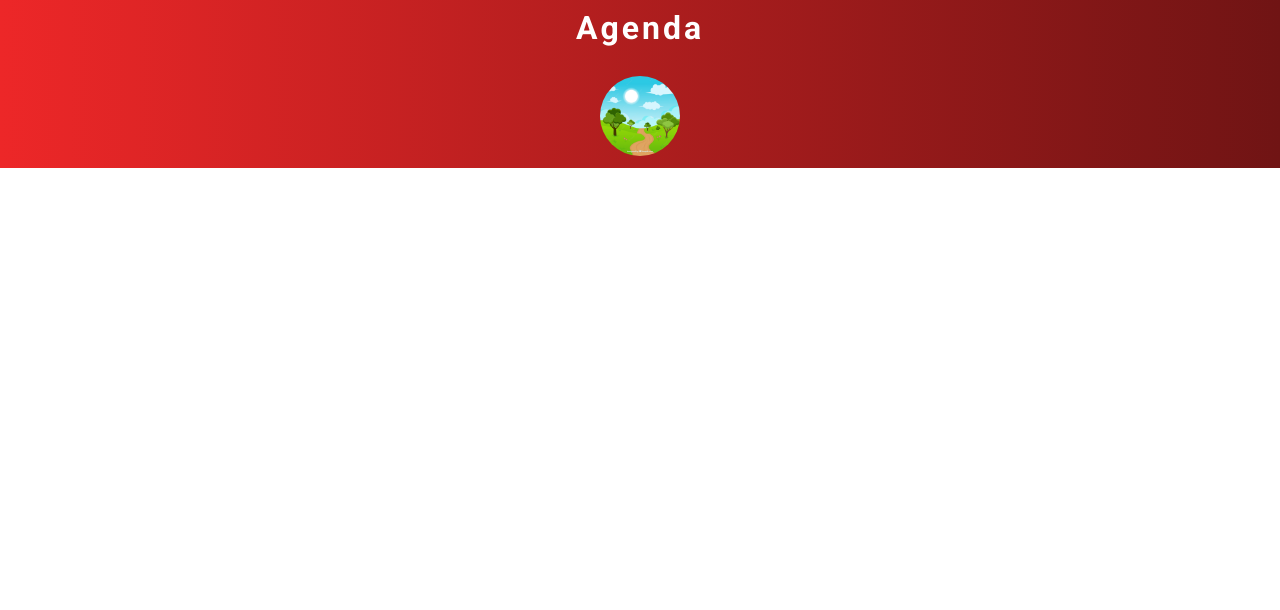
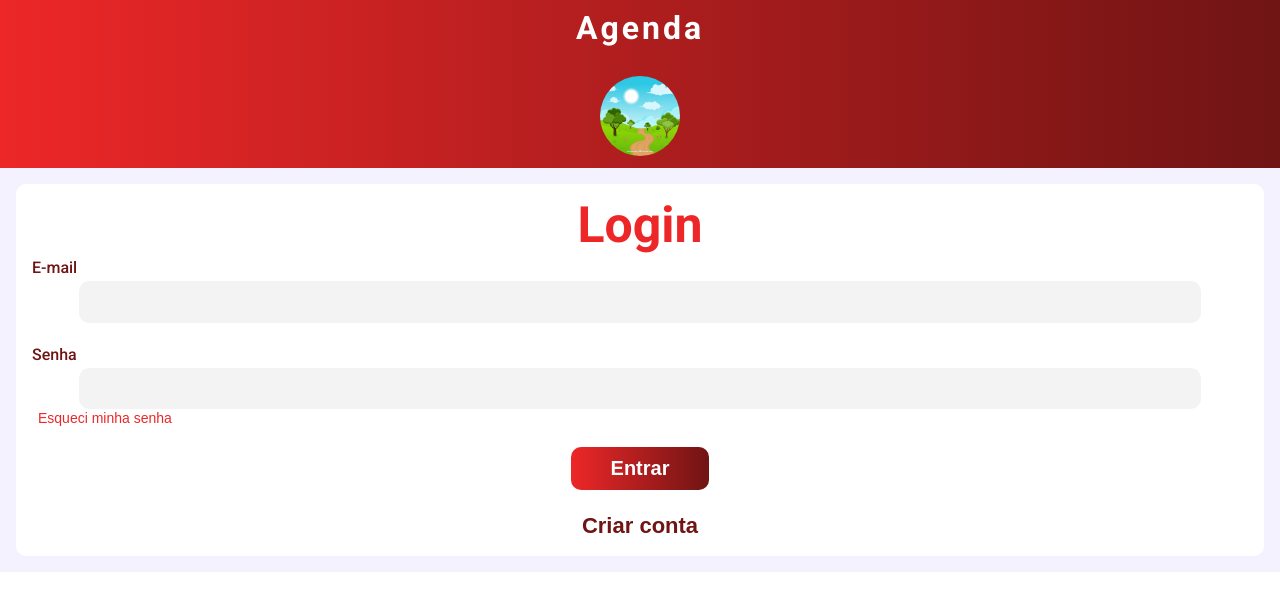
Before and after one commit to MathGPereira/spa-angular, an Angular app: page / in a window 1280 px wide. Shown: the top 610 px of the page. Built offline with nearby package versions, Linux system fonts and the light colour scheme.

Commit message:
Criando o componente da página de login

```diff
--- a/src/app/app.component.html
+++ b/src/app/app.component.html
@@ -1 +1,2 @@
 <app-cabecalho-login></app-cabecalho-login>
+<app-corpo-login></app-corpo-login>
--- a/src/app/app.module.ts
+++ b/src/app/app.module.ts
@@ -3,12 +3,14 @@ import { BrowserModule } from '@angular/platform-browser';
 
 import { AppRoutingModule } from './app-routing.module';
 import { AppComponent } from './app.component';
-import { CabecalhoLoginComponent } from './componentes/cabecalho-login/cabecalho-login.component';
+import { CabecalhoLoginComponent } from './componentes/pagina-login/cabecalho-login/cabecalho-login.component';
+import { CorpoLoginComponent } from './componentes/pagina-login/corpo-login/corpo-login.component';
 
 @NgModule({
   declarations: [
     AppComponent,
-    CabecalhoLoginComponent
+    CabecalhoLoginComponent,
+    CorpoLoginComponent
   ],
   imports: [
     BrowserModule,
--- /dev/null
+++ b/src/app/componentes/pagina-login/corpo-login/corpo-login.component.css
@@ -0,0 +1,98 @@
+.principal {
+    background-color: #F4F2FF;
+    box-sizing: border-box;
+    padding: 1em;
+}
+
+.principal form {
+    background-color: #FFFFFF;
+    border-radius: 10px;
+    padding: 1em;
+    text-align: center;
+}
+
+.form__agrupamento {
+    box-sizing: border-box;
+    border: none;
+    text-align: center;
+}
+
+.form__agrupamento legend {
+    color: var(--cor-secundaria);
+    font-size: 50px;
+    font-weight: 700;
+    margin-bottom: .2em;
+}
+
+.form__agrupamento label {
+    color: var(--cor-principal);
+    cursor: pointer;
+    display: block;
+    font-weight: 500;
+    margin-bottom: 5px;
+    text-align: left;
+}
+
+.form__agrupamento label[for="senha"] {
+    margin-top: 1.5em;
+}
+
+.form__agrupamento input {
+    background-color: #F3F3F3;
+    border: none;
+    border-radius: 10px;
+    cursor: pointer;
+    outline: none;
+    padding: 1em;
+    width: 90%;
+}
+
+.form__agrupamento input:focus {
+    outline: auto var(--cor-primaria);
+}
+
+.form__agrupamento input::placeholder {
+    font-size: 18px;
+    text-align: center;
+}
+
+button {
+    display: block;
+}
+
+.form__botoes button[type="submit"] {
+    background-image: linear-gradient(to right, var(--cor-secundaria), var(--cor-principal));
+    border: none;
+    border-radius: 10px;
+    color: #FFFFFF;
+    padding: 10px 2em;
+    font-size: 20px;
+    font-weight: 700;
+    margin: 1em auto 0;
+}
+
+#trocar-senha {
+    background-color: transparent;
+    border: none;
+    color: var(--cor-secundaria);
+    cursor: pointer;
+    font-size: 14px;
+    font-weight: 500;
+    text-align: right;
+    text-decoration: none;
+}
+
+#trocar-senha:hover, #criar-conta:hover {
+    text-decoration: underline;
+}
+
+#criar-conta {
+    background-color: transparent;
+    border: none;
+    color: var(--cor-principal);
+    cursor: pointer;
+    font-size: 22px;
+    font-weight: 700;
+    margin: 1em auto 0;
+    text-decoration: none;
+}
--- /dev/null
+++ b/src/app/componentes/pagina-login/corpo-login/corpo-login.component.html
@@ -0,0 +1,16 @@
+<section class="principal" role="main">
+    <form action="" method="POST" autocomplete="on" id="login">
+        <fieldset form="login" class="form__agrupamento">
+            <legend>Login</legend>
+            <label for="email">E-mail</label>
+            <input type="email" name="email">
+            <label for="senha">Senha</label>
+            <input type="password" name="senha">
+        </fieldset>
+        <fieldset form="login" class="form__botoes">
+            <button type="button" id="trocar-senha">Esqueci minha senha</button>
+            <button type="submit" form="login" name="entrar" class="login__entrar">Entrar</button>
+            <button type="button" id="criar-conta">Criar conta</button>
+        </fieldset>
+    </form>
+</section>
```
Also changed, not shown: src/app/componentes/pagina-login/corpo-login/corpo-login.component.ts (added, +10 -0 lines), src/app/componentes/pagina-login/cabecalho-login/cabecalho-login.component.css (renamed from src/app/componentes/cabecalho-login/cabecalho-login.component.css), src/app/componentes/pagina-login/cabecalho-login/cabecalho-login.component.html (renamed from src/app/componentes/cabecalho-login/cabecalho-login.component.html), src/app/componentes/pagina-login/cabecalho-login/cabecalho-login.component.ts (renamed from src/app/componentes/cabecalho-login/cabecalho-login.component.ts), 2 other files (tests, documents, lock files or other folders).
